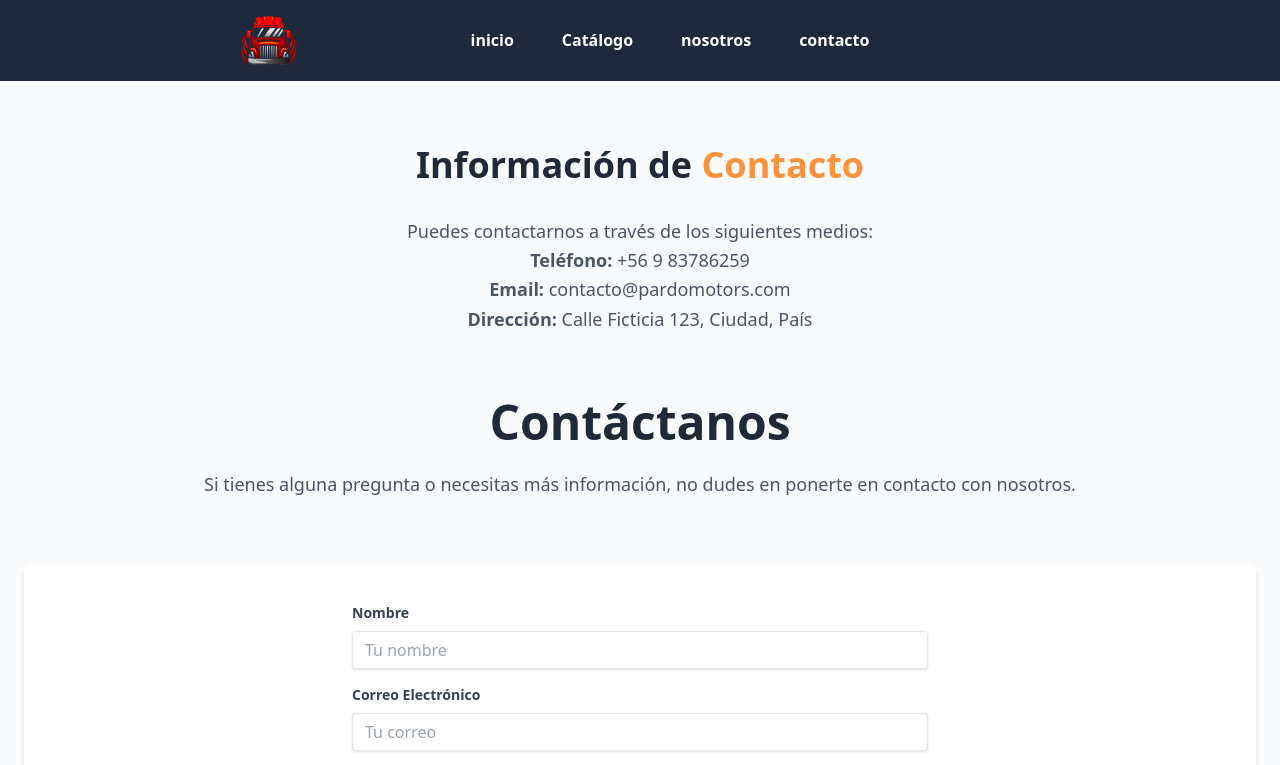
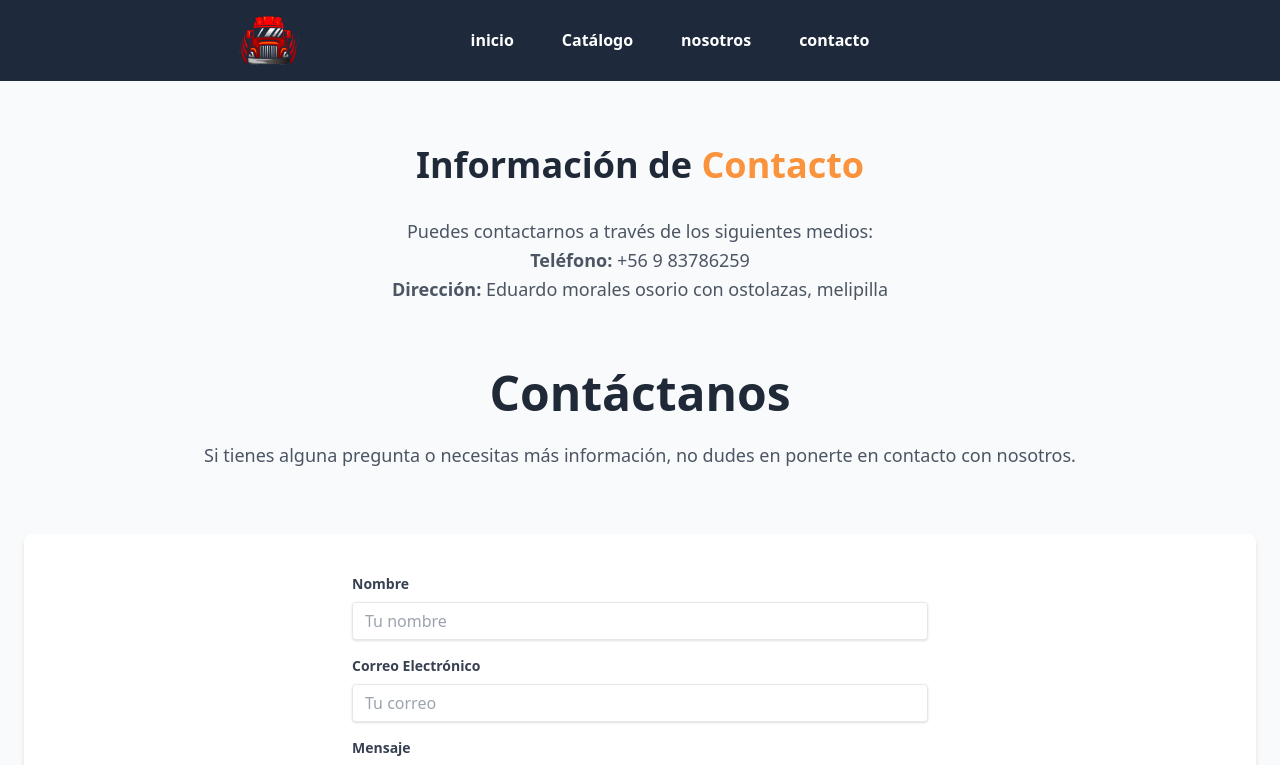
Before and after one commit to aceu890/automotora-pardo, a Next.js app: page /contact in a window 1280 px wide. Shown: the top 765 px of the page. Built offline with nearby package versions, Linux system fonts and the light colour scheme.

Commit message:
1.1 page

```diff
--- a/src/app/(pages)/contact/page.tsx
+++ b/src/app/(pages)/contact/page.tsx
@@ -30,11 +30,11 @@ const Contact = () => {
             <p className="text-lg text-gray-600 leading-relaxed">
               <strong>Teléfono:</strong> +56 9 83786259
             </p>
+            {/* <p className="text-lg text-gray-600 leading-relaxed">
+              <strong>Email:</strong> contacto@pardomotors.com
+            </p> */}
             <p className="text-lg text-gray-600 leading-relaxed">
-              <strong>Email:</strong> contacto@pardomotors.com
-            </p>
-            <p className="text-lg text-gray-600 leading-relaxed">
-              <strong>Dirección:</strong> Calle Ficticia 123, Ciudad, País
+              <strong>Dirección:</strong> Eduardo morales osorio con ostolazas, melipilla
             </p>
           </motion.div>
           <h2 className="text-5xl font-bold text-gray-800 mb-6">Contáctanos</h2>
```
